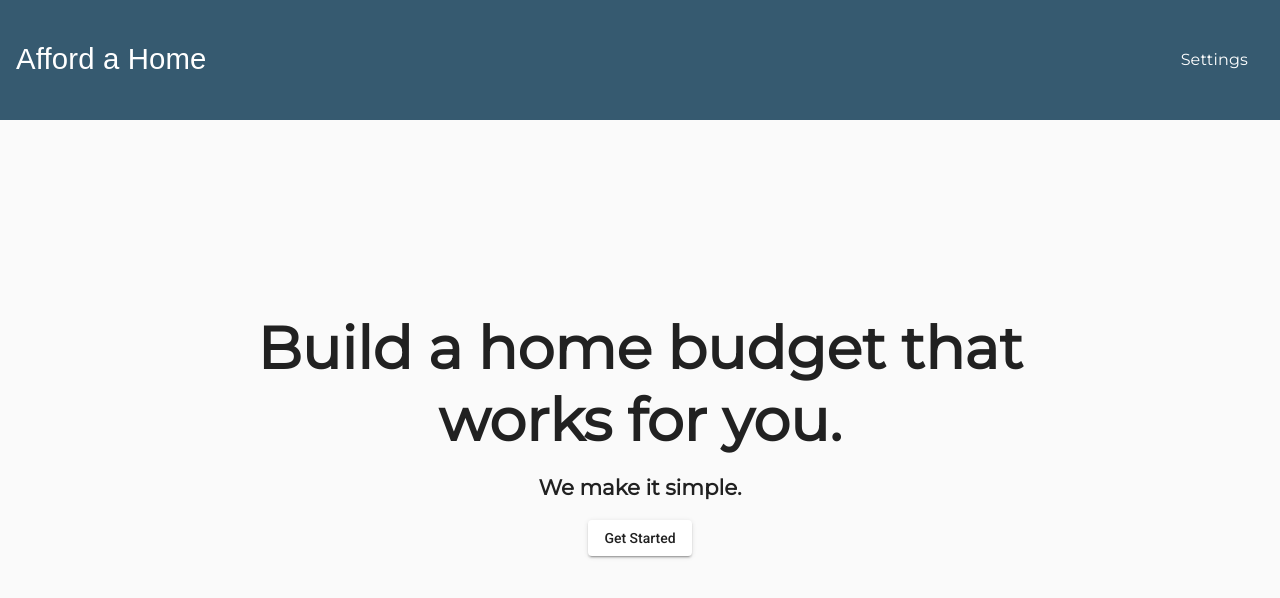
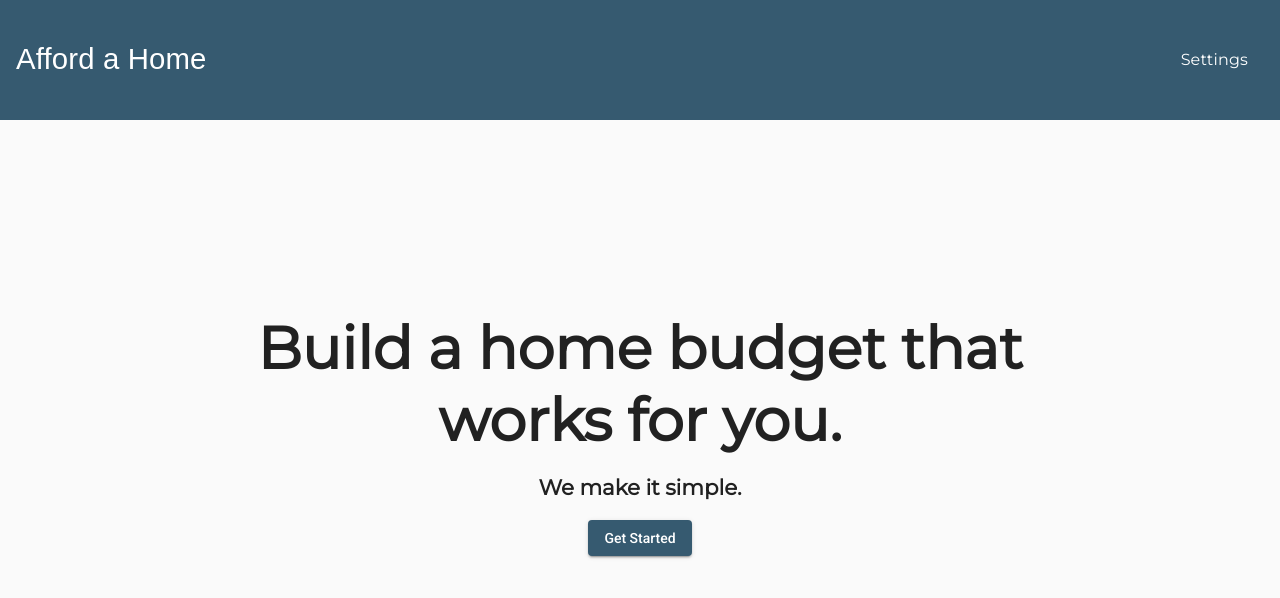
Before and after one commit to carsonsturtevant/afford-a-home, an Angular app: page /welcome-card in a window 1280 px wide. Shown: the top 598 px of the page. Built offline with nearby package versions, Linux system fonts and the light colour scheme; a web font is replaced by a local one.

Commit message:
changed get started button to primary color

```diff
--- a/src/app/welcome-card/welcome-card.component.html
+++ b/src/app/welcome-card/welcome-card.component.html
@@ -4,7 +4,7 @@
     <h1 style="text-align:center">Build a home budget that works for you.</h1>
     <h2 style="text-align:center">We make it simple.</h2>
     <mat-card-footer class="center footer-container">
-      <button mat-raised-button (click)="getStartedButton();">Get Started</button>
+      <button mat-raised-button color="primary" (click)="getStartedButton();">Get Started</button>
     </mat-card-footer>
   </div>
 </div>
```
